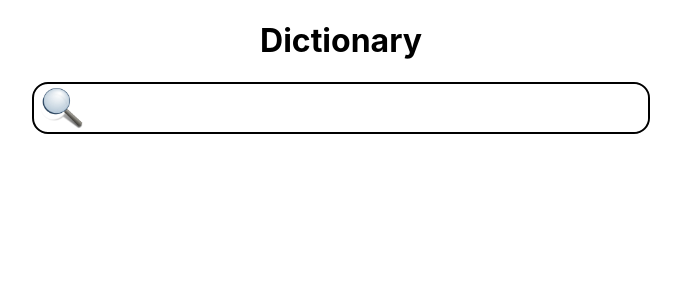
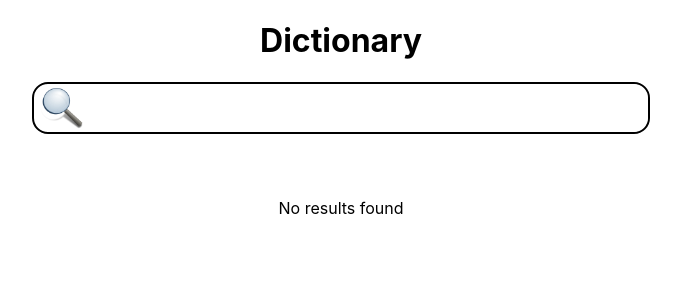
Before and after one commit to s-d-dg/dictionary, a React (Create React App) app: page / in a window 1280 px wide. Shown: the top 300 px of the page, without its empty margins (299-980 px from the left). Built offline with nearby package versions, Linux system fonts and the light colour scheme.

Commit message:
[dictionary] - no results found text added

```diff
--- a/src/components/content/dictionary/wordList/wordList.tsx
+++ b/src/components/content/dictionary/wordList/wordList.tsx
@@ -6,6 +6,7 @@ interface WordListPropTypes {
 
 const WordList = ({ words }: WordListPropTypes) => {
     return <div className={styles['words-container']}>
+        {words.length === 0 && <div>No results found</div>}
         {words.map((word: string) => (<div className={styles['single-word']} key={word}>{word}</div>))}
     </div>
 }
```
